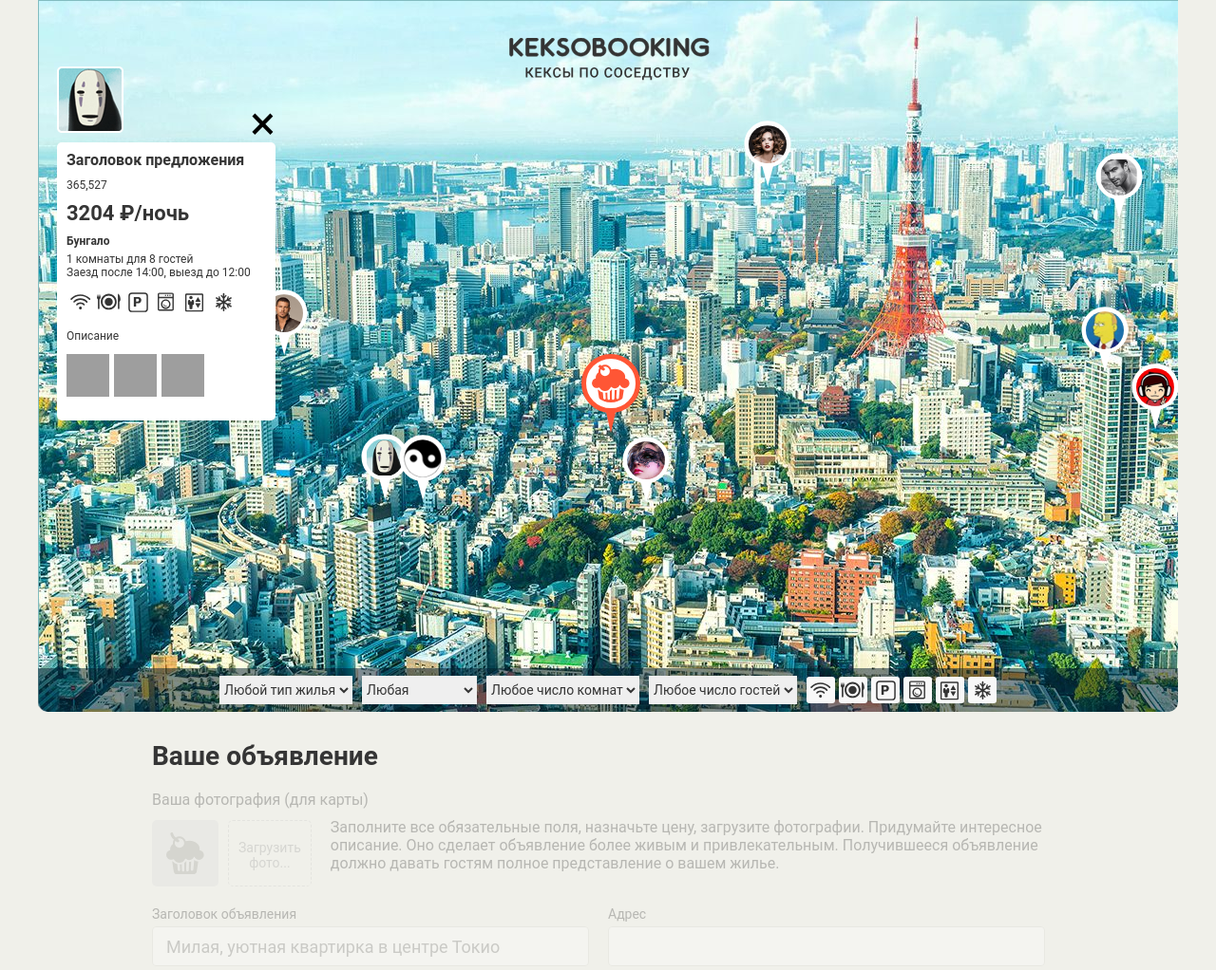
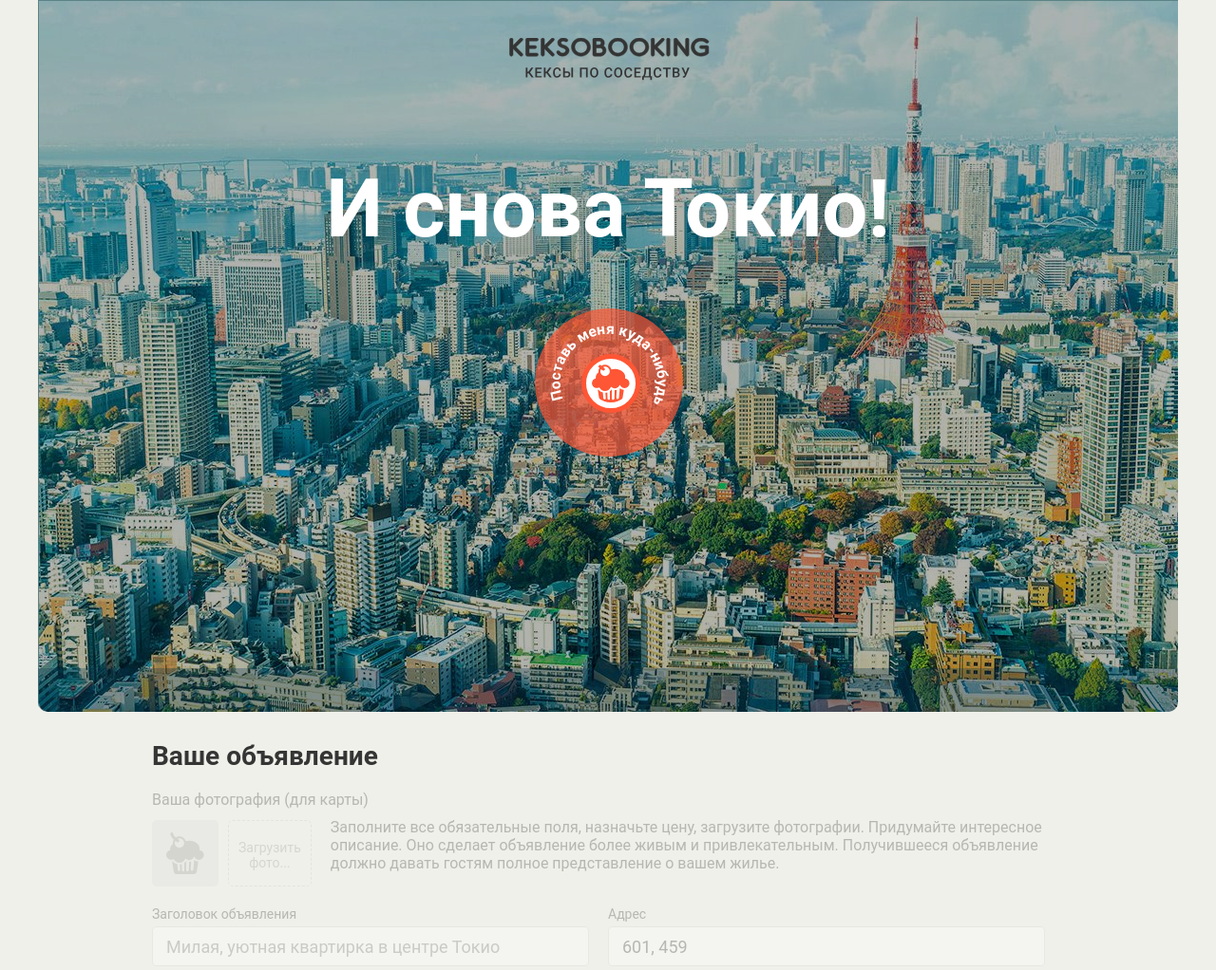
Before and after one commit to Niurakha/864863-keksobooking-20, a website: page index.html in a window 1280 px wide. Shown: the top 1022 px of the page at 95% size. Drawn offline with Linux system fonts and the light colour scheme; grey boxes are pictures that could not be loaded; files whose address does not match are found by name.

Commit message:
Реализовывает переключение режимов страницы

```diff
--- a/index.html
+++ b/index.html
@@ -76,7 +76,7 @@
             <label class="map__feature map__feature--elevator" for="filter-elevator">Лифт</label>
             <input type="checkbox" name="features" value="conditioner" id="filter-conditioner" class="map__checkbox visually-hidden">
             <label class="map__feature map__feature--conditioner" for="filter-conditioner">Кондиционер</label>
-           </fieldset>
+          </fieldset>
         </form>
       </div>
     </section>
@@ -84,7 +84,7 @@
     <!-- Форма объявления -->
     <section class="notice">
       <h2 class="notice__title">Ваше объявление</h2>
-      <form class="ad-form ad-form--disabled" method="post" enctype="multipart/form-data" autocomplete="off">
+      <form class="ad-form ad-form--disabled" method="post" action="https://javascript.pages.academy/keksobooking" enctype="multipart/form-data" autocomplete="off">
         <fieldset class="ad-form-header">
           <legend class="ad-form-header__title">Ваша фотография (для карты)</legend>
           <div class="ad-form-header__upload">
@@ -100,11 +100,11 @@
         </fieldset>
         <fieldset class="ad-form__element ad-form__element--wide">
           <label class="ad-form__label" for="title">Заголовок объявления</label>
-          <input id="title" name="title" type="text" placeholder="Милая, уютная квартирка в центре Токио">
+          <input id="title" name="title" type="text" minlength="30" maxlength="100" placeholder="Милая, уютная квартирка в центре Токио" required>
         </fieldset>
         <fieldset class="ad-form__element ad-form__element--wide">
           <label class="ad-form__label" for="address">Адрес</label>
-          <input id="address" name="address" type="text">
+          <input id="address" name="address" type="text" readonly>
         </fieldset>
         <fieldset class="ad-form__element">
           <label class="ad-form__label" for="type">Тип жилья</label>
@@ -117,7 +117,7 @@
         </fieldset>
         <fieldset class="ad-form__element">
           <label class="ad-form__label" for="price">Цена за ночь, руб.</label>
-          <input id="price" name="price" type="number" placeholder="5000">
+          <input id="price" name="price" type="number" max="1000000" placeholder="5000" required>
         </fieldset>
         <fieldset class="ad-form__element ad-form__element--time">
           <label class="ad-form__label" for="timein">Время заезда и выезда</label>
--- a/js/main.js
+++ b/js/main.js
@@ -1,237 +1,383 @@
 'use strict';
 
+// var pinTemplate = document.querySelector('#pin').content.querySelector('button');
+// var cardTemplate = document.querySelector('#card').content.querySelector('article');
+// var popupPhoto = cardTemplate.querySelector('.popup__photo');
 var map = document.querySelector('.map');
-var pinTemplate = document.querySelector('#pin').content.querySelector('button');
-var cardTemplate = document.querySelector('#card').content.querySelector('article');
-var popupPhoto = cardTemplate.querySelector('.popup__photo');
-var mapFiltersContainer = document.querySelector('.map__filters-container');
+// var mapFiltersContainer = document.querySelector('.map__filters-container');
+var mapPinMain = document.querySelector('.map__pin--main');
+var adForm = document.querySelector('.ad-form');
+var adFormFieldsets = adForm.querySelectorAll('fieldset');
+var addressInput = adForm.querySelector('#address');
+var titleInput = adForm.querySelector('#title');
+var priceInput = adForm.querySelector('#price');
+var typeInput = adForm.querySelector('#type');
+var checkInInput = adForm.querySelector('#timein');
+var checkOutInput = adForm.querySelector('#timeout');
+var roomsInput = adForm.querySelector('#room_number');
+var guestsInput = adForm.querySelector('#capacity');
 
-var listsDescription = {
-  TYPE_LIST: ['palace', 'flat', 'house', 'bungalo'],
-  FEATURES_LIST: ['wifi', 'dishwasher', 'parking', 'washer', 'elevator', 'conditioner'],
-  PHOTOS_LIST: ['http://o0.github.io/assets/images/tokyo/hotel1.jpg', 'http://o0.github.io/assets/images/tokyo/hotel2.jpg', 'http://o0.github.io/assets/images/tokyo/hotel3.jpg']
+// var listsDescription = {
+//   TYPE_LIST: ['palace', 'flat', 'house', 'bungalo'],
+//   FEATURES_LIST: ['wifi', 'dishwasher', 'parking', 'washer', 'elevator', 'conditioner'],
+//   PHOTOS_LIST: ['http://o0.github.io/assets/images/tokyo/hotel1.jpg', 'http://o0.github.io/assets/images/tokyo/hotel2.jpg', 'http://o0.github.io/assets/images/tokyo/hotel3.jpg']
+// };
+
+// var ACCOMMODATION = {
+//   flat: 'Квартира',
+//   bungalo: 'Бунгало',
+//   house: 'Дом',
+//   palace: 'Дворец'
+// };
+
+// var NUMBER_OF_AD = 8;
+// var PIN_WIDTH = 50;
+// var PIN_HEIGHT = 70;
+var MAIN_PIN_WIDTH = 62;
+var MAIN_PIN_HEIGHT = 62;
+var MAIN_PIN_TIP_HEIGHT = 22;
+var MIN_LENGTH_TITLE = 30;
+var MAX_LENGTH_TITLE = 100;
+var MIN_PRICE_BUNGALO = 0;
+var MIN_PRICE_FLAT = 1000;
+var MIN_PRICE_HOUSE = 5000;
+var MIN_PRICE_PALACE = 10000;
+// var AVATAR_FILE_PATH = 'img/avatars/user0';
+// var AVATAR_FORMAT = '.png';
+// var IMG_WIDTH = 45;
+// var IMG_HEIGHT = 45;
+// var IMG_ALT = 'Фотография жилья';
+var KEYSCODE = {
+  leftMouseButton: 1,
+  enter: 13,
+  escape: 27
 };
 
-var ACCOMMODATION = {
-  flat: 'Квартира',
-  bungalo: 'Бунгало',
-  house: 'Дом',
-  palace: 'Дворец'
+// запрещает заполнение полей формы
+
+var disableElements = function (element) {
+  for (var i = 0; i < element.length; i++) {
+    element[i].setAttribute('disabled', 'disabled');
+  }
 };
 
-var NUMBER_OF_AD = 8;
-var PIN_WIDTH = 50;
-var PIN_HEIGHT = 70;
-var AVATAR_FILE_PATH = 'img/avatars/user0';
-var AVATAR_FORMAT = '.png';
-var IMG_WIDTH = 45;
-var IMG_HEIGHT = 45;
-var IMG_ALT = 'Фотография жилья';
+disableElements(adFormFieldsets);
 
-// генерируем случайное число
+// переводит страницу в активное состояние
 
-var getRandomInt = function (min, max) {
-  return Math.floor(Math.random() * (max - min + 1)) + min;
+var activatePage = function () {
+  map.classList.remove('map--faded');
+  adForm.classList.remove('.ad-form--disabled');
+  for (var i = 0; i < adFormFieldsets.length; i++) {
+    adFormFieldsets[i].removeAttribute('disabled', 'disabled');
+  }
 };
 
-// генерируем случайный элемент массива
+// поле адреса по-умолчанию
 
-var getRandomElement = function (arr) {
-  return arr[Math.floor(Math.random() * arr.length)];
+var positionMainPin = function () {
+  addressInput.value = (mapPinMain.offsetLeft + MAIN_PIN_WIDTH / 2) +
+    ', ' + (mapPinMain.offsetTop + MAIN_PIN_HEIGHT + MAIN_PIN_TIP_HEIGHT);
 };
 
-// создаем объект
+positionMainPin();
 
-var makeAd = function (count) {
-  var mapWidth = document.querySelector('.map__pins').offsetWidth;
-  var locationX = getRandomInt(0, mapWidth);
-  var locationY = getRandomInt(130, 630);
-  return {
-    'author': {
-      avatar: AVATAR_FILE_PATH + (count + 1) + AVATAR_FORMAT
-    },
-    'offer': {
-      title: 'Заголовок предложения',
-      address: [locationX, locationY].join(','),
-      price: getRandomInt(500, 10000),
-      type: getRandomElement(listsDescription.TYPE_LIST),
-      rooms: getRandomInt(1, 6),
-      guests: getRandomInt(1, 10),
-      checkin: getRandomInt(12, 14) + ':00',
-      checkout: getRandomInt(12, 14) + ':00',
-      features: listsDescription.FEATURES_LIST,
-      description: 'Описание',
-      photos: listsDescription.PHOTOS_LIST
-    },
-    'location': {
-      x: locationX,
-      y: locationY
-    }
-  };
+// активное состояние при нажатии левой кнопки мыши
+
+mapPinMain.addEventListener('mousedown', function (evt) {
+  if (evt.which === KEYSCODE.leftMouseButton) {
+    evt.preventDefault();
+    activatePage();
+    positionMainPin();
+  }
+});
+
+// активное состояние при нажатием клавиши Enter
+
+mapPinMain.addEventListener('keydown', function (evt) {
+  if (evt.keyCode === KEYSCODE.enter) {
+    evt.preventDefault();
+    activatePage();
+    positionMainPin();
+  }
+});
+
+// валидация
+
+titleInput.addEventListener('invalid', function () {
+  if (titleInput.validity.valueMissing) {
+    titleInput.setCustomValidity('Заполните, пожалуйста');
+  } else {
+    titleInput.setCustomValidity('');
+  }
+});
+
+titleInput.addEventListener('input', function () {
+  var titleLength = titleInput.value.length;
+
+  if (titleLength < MIN_LENGTH_TITLE) {
+    titleInput.setCustomValidity('Ещё ' + (MIN_LENGTH_TITLE - titleLength) + ' симв.');
+  } else if (titleLength > MAX_LENGTH_TITLE) {
+    titleInput.setCustomValidity('Удалите лишние ' + (titleLength - MAX_LENGTH_TITLE) + ' симв.');
+  } else {
+    titleInput.setCustomValidity('');
+  }
+});
+
+priceInput.addEventListener('invalid', function () {
+  if (priceInput.validity.valueMissing) {
+    priceInput.setCustomValidity('Обязательное поле');
+  } else {
+    priceInput.setCustomValidity('');
+  }
+});
+
+// устанавливаем минимальную цену
+
+var setMinPrice = function (input, minPrice) {
+  input.setAttribute('min', minPrice);
+  input.placeholder = minPrice;
 };
 
-// создаем массив из объектов
+priceInput.addEventListener('change', function () {
 
-var generateAds = function () {
-  var ads = [];
-  for (var i = 0; i < NUMBER_OF_AD; i++) {
-    ads.push(makeAd(i));
+  if (typeInput.value === 'bungalo') {
+    setMinPrice(priceInput, MIN_PRICE_BUNGALO);
   }
-  return ads;
-};
+  if (typeInput.value === 'flat') {
+    setMinPrice(priceInput, MIN_PRICE_FLAT);
+  }
+  if (typeInput.value === 'house') {
+    setMinPrice(priceInput, MIN_PRICE_HOUSE);
+  }
+  if (typeInput.value === 'palace') {
+    setMinPrice(priceInput, MIN_PRICE_PALACE);
+  }
+});
 
-var advt = generateAds();
+// синхронизировать время заезда и выезда
 
-// временно переключаем карту в активное состояние
-var showMap = function () {
-  map.classList.remove('map--faded');
-};
+checkInInput.addEventListener('input', function () {
+  checkOutInput.value = checkInInput.value;
+});
 
-// создаем DOM-элементы, соответствующие меткам на карте
+checkOutInput.addEventListener('input', function () {
+  checkInInput.value = checkOutInput.value;
+});
 
-var createPin = function (element) {
-  var pin = pinTemplate.cloneNode(true);
-  var pinPicture = pin.querySelector('img');
-  pin.style.left = element.location.x - (PIN_WIDTH / 2) + 'px';
-  pin.style.top = element.location.y - PIN_HEIGHT + 'px';
-  pinPicture.src = element.author.avatar;
-  pinPicture.alt = element.offer.title;
-  return pin;
-};
+// зависимость количества гостей от количества комнат
 
-var renderPins = function () {
-  var fragment = document.createDocumentFragment();
-  for (var i = 0; i < advt.length; i++) {
-    fragment.appendChild(createPin(advt[i]));
+guestsInput.addEventListener('change', function () {
+  if (roomsInput.value !== '100' && guestsInput.value === '') {
+    guestsInput.setCustomValidity('Укажите количество гостей');
   }
-  document.querySelector('.map__pins').appendChild(fragment);
-};
+  if (roomsInput.value < guestsInput.value) {
+    guestsInput.setCustomValidity('Количество гостей не может быть больше количества комнат');
+  }
+  if (roomsInput.value === '100' && guestsInput.value !== '0') {
+    guestsInput.setCustomValidity('Это жилье не для гостей');
+  }
+  guestsInput.setCustomValidity('');
+});
 
-showMap();
-renderPins();
+// // генерируем случайное число
 
-// создаем DOM-элемент объявления (карточка объявления)
+// var getRandomInt = function (min, max) {
+//   return Math.floor(Math.random() * (max - min + 1)) + min;
+// };
 
-// создаем фрагмент удобств
-var createFeatureFragment = function (adData) {
-  var featureFragment = document.createDocumentFragment();
-  for (var i = 0; i < adData.offer.features.length; i++) {
-    var featureItem = document.createElement('li');
-    featureItem.classList.add('popup__feature', 'popup__feature--' + adData.offer.features[i]);
-    featureFragment.appendChild(featureItem);
-  }
-  return featureFragment;
-};
+// // генерируем случайный элемент массива
 
-// создаем фрагмент фото жилья
-var createPhotosFragment = function (adData) {
-  var photosFragment = document.createDocumentFragment();
-  for (var i = 0; i < adData.offer.photos.length; i++) {
-    var popupPhotoItem = popupPhoto.cloneNode(true);
-    popupPhotoItem.src = adData.offer.photos[i];
-    popupPhotoItem.width = IMG_WIDTH;
-    popupPhotoItem.height = IMG_HEIGHT;
-    popupPhotoItem.alt = IMG_ALT;
-    photosFragment.appendChild(popupPhotoItem);
-  }
-  return photosFragment;
-};
+// var getRandomElement = function (arr) {
+//   return arr[Math.floor(Math.random() * arr.length)];
+// };
 
-var createCard = function (card) {
-  if (!card.offer) {
-    return null;
-  }
+// // создаем объект
 
-  var cardAd = cardTemplate.cloneNode(true);
+// var makeAd = function (count) {
+//   var mapWidth = document.querySelector('.map__pins').offsetWidth;
+//   var locationX = getRandomInt(0, mapWidth);
+//   var locationY = getRandomInt(130, 630);
+//   return {
+//     'author': {
+//       avatar: AVATAR_FILE_PATH + (count + 1) + AVATAR_FORMAT
+//     },
+//     'offer': {
+//       title: 'Заголовок предложения',
+//       address: [locationX, locationY].join(','),
+//       price: getRandomInt(500, 10000),
+//       type: getRandomElement(listsDescription.TYPE_LIST),
+//       rooms: getRandomInt(1, 6),
+//       guests: getRandomInt(1, 10),
+//       checkin: getRandomInt(12, 14) + ':00',
+//       checkout: getRandomInt(12, 14) + ':00',
+//       features: listsDescription.FEATURES_LIST,
+//       description: 'Описание',
+//       photos: listsDescription.PHOTOS_LIST
+//     },
+//     'location': {
+//       x: locationX,
+//       y: locationY
+//     }
+//   };
+// };
 
-  // заменяем аватар
-  var popupAvatar = cardAd.querySelector('.popup__avatar');
-  if (card.author.avatar) {
-    popupAvatar.src = card.author.avatar;
-  } else {
-    popupAvatar.remove();
-  }
-  // выводим заголовок в .popup__title
-  var popupTitle = cardAd.querySelector('.popup__title');
-  if (card.offer.title) {
-    popupTitle.textContent = card.offer.title;
-  } else {
-    popupTitle.remove();
-  }
+// // создаем массив из объектов
 
-  // выводим адрес в .popup__text--address
-  var popupTextAddress = cardAd.querySelector('.popup__text--address');
-  if (card.offer.address) {
-    popupTextAddress.textContent = card.offer.address;
-  } else {
-    popupTextAddress.remove();
-  }
+// var generateAds = function () {
+//   var ads = [];
+//   for (var i = 0; i < NUMBER_OF_AD; i++) {
+//     ads.push(makeAd(i));
+//   }
+//   return ads;
+// };
 
-  // выводим цену в .popup__text--price
-  var popupPrice = cardAd.querySelector('.popup__text--price');
-  if (card.offer.price) {
-    popupPrice.textContent = card.offer.price + ' ₽/ночь';
-  } else {
-    popupPrice.remove();
-  }
+// var advt = generateAds();
 
-  // выводим тип жилья в .popup__type
-  var popupType = cardAd.querySelector('.popup__type');
-  if (card.offer.type) {
-    popupType.textContent = ACCOMMODATION[card.offer.type];
-  } else {
-    popupType.remove();
-  }
+// // создаем DOM-элементы, соответствующие меткам на карте
 
-  // выводим количество комнат и гостей в .popup__text--capacity
-  var popupCapacity = cardAd.querySelector('.popup__text--capacity');
-  if (card.offer.rooms && card.offer.guests) {
-    popupCapacity.textContent = card.offer.rooms +
-      ' комнаты для ' + card.offer.guests + ' гостей';
-  } else {
-    popupCapacity.remove();
-  }
+// var createPin = function (element) {
+//   var pin = pinTemplate.cloneNode(true);
+//   var pinPicture = pin.querySelector('img');
+//   pin.style.left = element.location.x - (PIN_WIDTH / 2) + 'px';
+//   pin.style.top = element.location.y - PIN_HEIGHT + 'px';
+//   pinPicture.src = element.author.avatar;
+//   pinPicture.alt = element.offer.title;
+//   return pin;
+// };
 
-  // выводим время заезда и выезда в .popup__text--time
-  var popupTextTime = cardAd.querySelector('.popup__text--time');
-  if (card.offer.checkin && card.offer.checkout) {
-    popupTextTime.textContent = 'Заезд после ' + card.offer.checkin +
-      ', выезд до ' + card.offer.checkout;
-  } else {
-    popupTextTime.remove();
-  }
+// var renderPins = function () {
+//   var fragment = document.createDocumentFragment();
+//   for (var i = 0; i < advt.length; i++) {
+//     fragment.appendChild(createPin(advt[i]));
+//   }
+//   document.querySelector('.map__pins').appendChild(fragment);
+// };
 
-  // выводим все доступные удобства в .popup__features
-  var popupFeatures = cardAd.querySelector('.popup__features');
-  if (card.offer.features) {
-    popupFeatures.innerHTML = '';
-    popupFeatures.appendChild(createFeatureFragment(card));
-  } else {
-    popupFeatures.remove();
-  }
+// renderPins();
 
-  // выводим описание объекта недвижимости в .popup__description
-  var popupDescription = cardAd.querySelector('.popup__description');
-  if (card.offer.description) {
-    popupDescription.textContent = card.offer.description;
-  } else {
-    popupDescription.remove();
-  }
+// // создаем DOM-элемент объявления (карточка объявления)
 
-  // выводим фотографии в .popup__photos
-  var popupPhotos = cardAd.querySelector('.popup__photos');
-  if (card.offer.photos) {
-    popupPhotos.removeChild(cardAd.querySelector('.popup__photo'));
-    popupPhotos.appendChild(createPhotosFragment(card));
-  } else {
-    popupPhotos.remove();
-  }
+// // создаем фрагмент удобств
+// var createFeatureFragment = function (adData) {
+//   var featureFragment = document.createDocumentFragment();
+//   for (var i = 0; i < adData.offer.features.length; i++) {
+//     var featureItem = document.createElement('li');
+//     featureItem.classList.add('popup__feature', 'popup__feature--' + adData.offer.features[i]);
+//     featureFragment.appendChild(featureItem);
+//   }
+//   return featureFragment;
+// };
 
-  return cardAd;
-};
+// // создаем фрагмент фото жилья
+// var createPhotosFragment = function (adData) {
+//   var photosFragment = document.createDocumentFragment();
+//   for (var i = 0; i < adData.offer.photos.length; i++) {
+//     var popupPhotoItem = popupPhoto.cloneNode(true);
+//     popupPhotoItem.src = adData.offer.photos[i];
+//     popupPhotoItem.width = IMG_WIDTH;
+//     popupPhotoItem.height = IMG_HEIGHT;
+//     popupPhotoItem.alt = IMG_ALT;
+//     photosFragment.appendChild(popupPhotoItem);
+//   }
+//   return photosFragment;
+// };
 
-var renderCard = createCard(advt[0]);
+// var createCard = function (card) {
+//   if (!card.offer) {
+//     return null;
+//   }
 
-if (renderCard) {
-  map.insertBefore(renderCard, mapFiltersContainer);
-}
+//   var cardAd = cardTemplate.cloneNode(true);
+
+//   // заменяем аватар
+//   var popupAvatar = cardAd.querySelector('.popup__avatar');
+//   if (card.author.avatar) {
+//     popupAvatar.src = card.author.avatar;
+//   } else {
+//     popupAvatar.remove();
+//   }
+//   // выводим заголовок в .popup__title
+//   var popupTitle = cardAd.querySelector('.popup__title');
+//   if (card.offer.title) {
+//     popupTitle.textContent = card.offer.title;
+//   } else {
+//     popupTitle.remove();
+//   }
+
+//   // выводим адрес в .popup__text--address
+//   var popupTextAddress = cardAd.querySelector('.popup__text--address');
+//   if (card.offer.address) {
+//     popupTextAddress.textContent = card.offer.address;
+//   } else {
+//     popupTextAddress.remove();
+//   }
+
+//   // выводим цену в .popup__text--price
+//   var popupPrice = cardAd.querySelector('.popup__text--price');
+//   if (card.offer.price) {
+//     popupPrice.textContent = card.offer.price + ' ₽/ночь';
+//   } else {
+//     popupPrice.remove();
+//   }
+
+//   // выводим тип жилья в .popup__type
+//   var popupType = cardAd.querySelector('.popup__type');
+//   if (card.offer.type) {
+//     popupType.textContent = ACCOMMODATION[card.offer.type];
+//   } else {
+//     popupType.remove();
+//   }
+
+//   // выводим количество комнат и гостей в .popup__text--capacity
+//   var popupCapacity = cardAd.querySelector('.popup__text--capacity');
+//   if (card.offer.rooms && card.offer.guests) {
+//     popupCapacity.textContent = card.offer.rooms +
+//       ' комнаты для ' + card.offer.guests + ' гостей';
+//   } else {
+//     popupCapacity.remove();
+//   }
+
+//   // выводим время заезда и выезда в .popup__text--time
+//   var popupTextTime = cardAd.querySelector('.popup__text--time');
+//   if (card.offer.checkin && card.offer.checkout) {
+//     popupTextTime.textContent = 'Заезд после ' + card.offer.checkin +
+//       ', выезд до ' + card.offer.checkout;
+//   } else {
+//     popupTextTime.remove();
+//   }
+
+//   // выводим все доступные удобства в .popup__features
+//   var popupFeatures = cardAd.querySelector('.popup__features');
+//   if (card.offer.features) {
+//     popupFeatures.innerHTML = '';
+//     popupFeatures.appendChild(createFeatureFragment(card));
+//   } else {
+//     popupFeatures.remove();
+//   }
+
+//   // выводим описание объекта недвижимости в .popup__description
+//   var popupDescription = cardAd.querySelector('.popup__description');
+//   if (card.offer.description) {
+//     popupDescription.textContent = card.offer.description;
+//   } else {
+//     popupDescription.remove();
+//   }
+
+//   // выводим фотографии в .popup__photos
+//   var popupPhotos = cardAd.querySelector('.popup__photos');
+//   if (card.offer.photos) {
+//     popupPhotos.removeChild(cardAd.querySelector('.popup__photo'));
+//     popupPhotos.appendChild(createPhotosFragment(card));
+//   } else {
+//     popupPhotos.remove();
+//   }
+
+//   return cardAd;
+// };
+
+// var renderCard = createCard(advt[0]);
+
+// if (renderCard) {
+//   map.insertBefore(renderCard, mapFiltersContainer);
+// }
```
